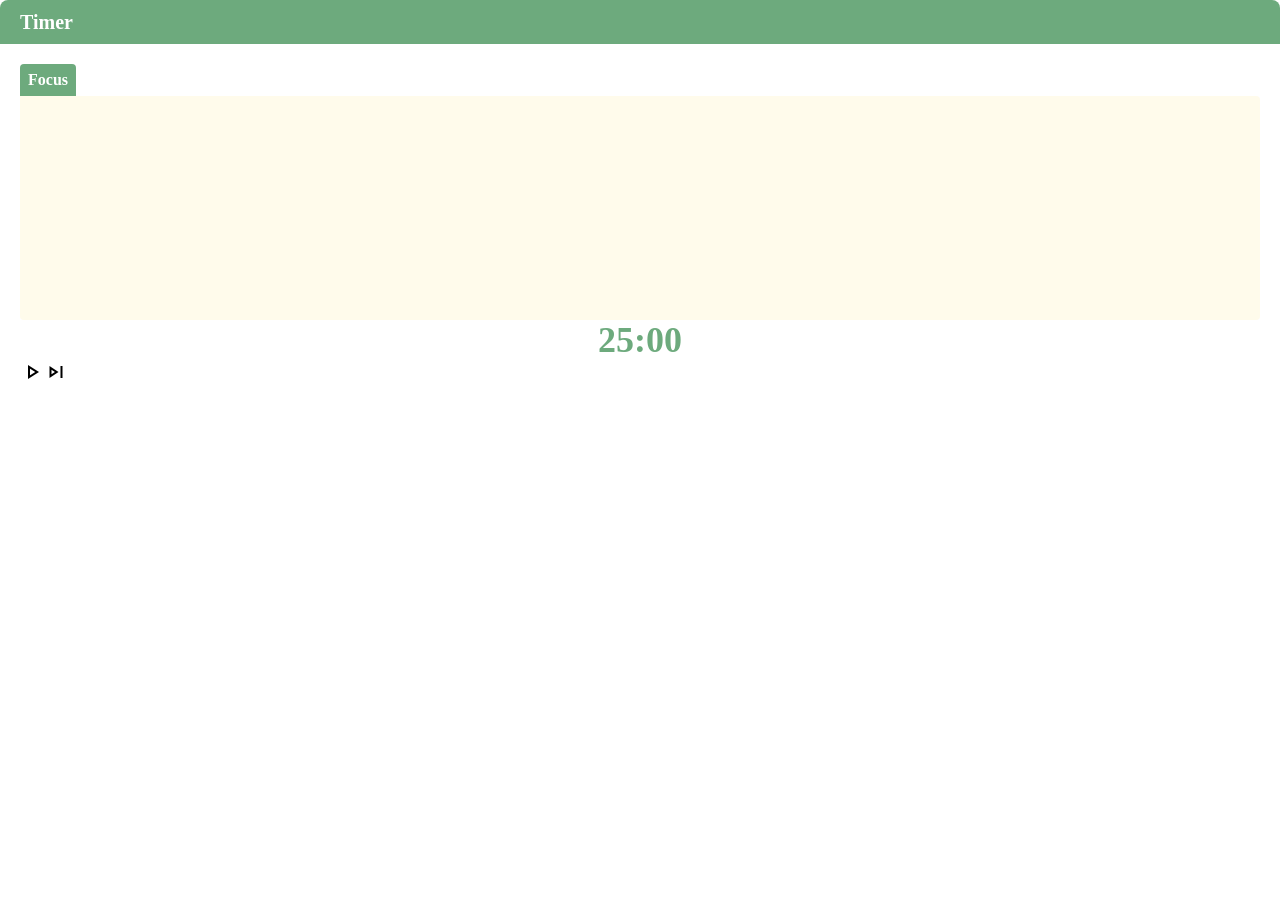
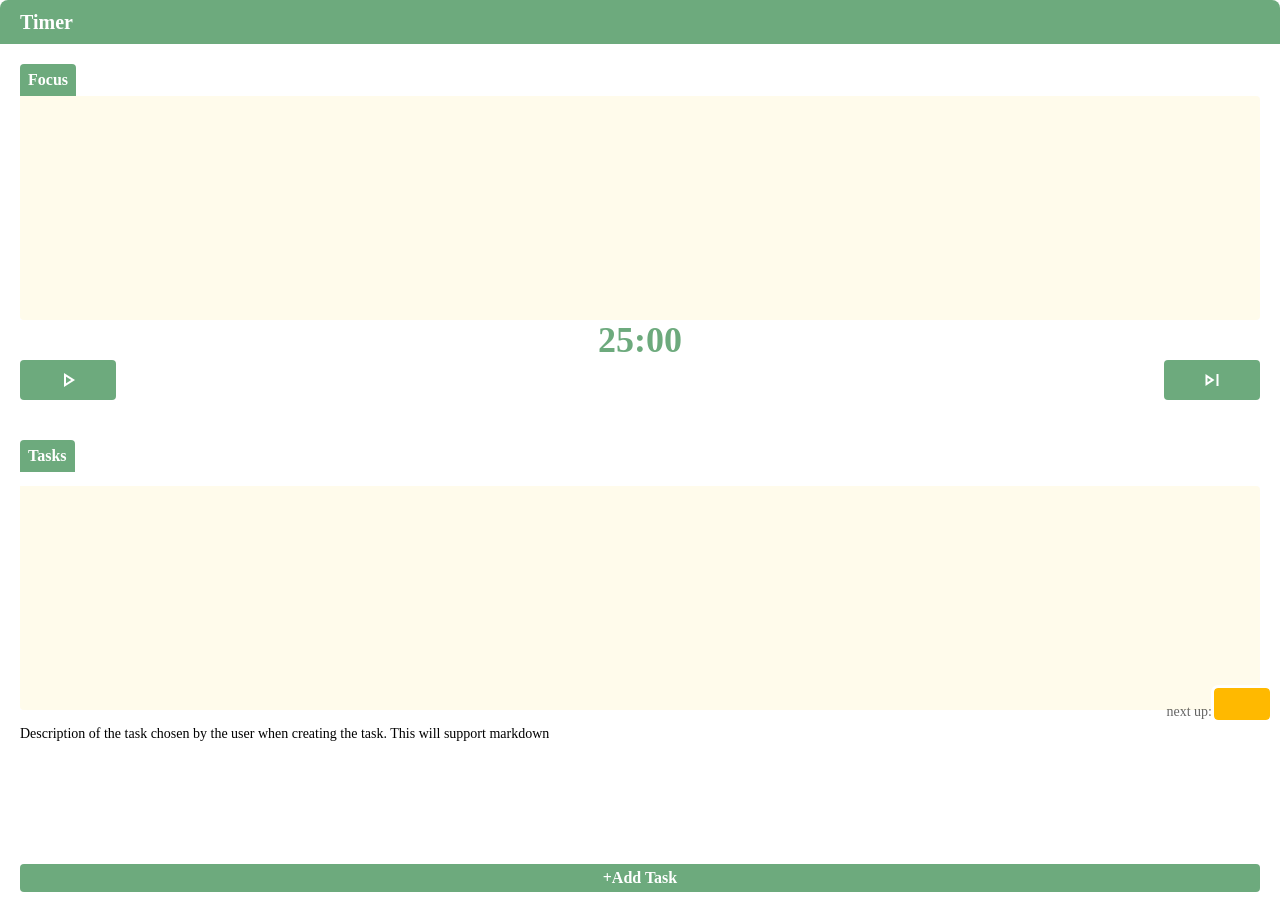
Before and after one commit to Gabriel-S-Paiva/mosaic, a Vue app: page / in a window 1280 px wide. Before the commit the page ends 800 px from the top, so only its background shows below. Built offline with nearby package versions, Linux system fonts and the light colour scheme.

Commit message:
Enhance Timer component with task management features and update timer logic for breaks
Timer component fully laidout

```diff
--- a/src/components/Timer.vue
+++ b/src/components/Timer.vue
@@ -25,13 +25,16 @@
     if(status.value.type === "Focus"){
       if(status.value.count === status.value.goal){
           status.value.type = "Long Break"
+          timer.value = 600
           status.value.count = 1;
       }else {
         status.value.type = "Break"
+        timer.value = 300
         status.value.count ++;
       }
     }else{
       status.value.type = "Focus"
+      timer.value = 1500
     }
   }
   const formatTimer = (secondsTotal: number): string => {
@@ -49,7 +52,7 @@
 </script>
 
 <template>
-  <main class="w-full bg-white">
+  <main class="w-full/6 bg-white">
     <h2 class="px-5 py-2 bg-primary rounded-t-lg text-white text-xl font-bold font-['Switzer']">
       Timer
     </h2>
@@ -59,15 +62,40 @@
         <!-- remove bg collor when finished -->
       </div>
       <p class="flex justify-center text-primary text-4xl font-bold font-['Nippo']">{{ formatTimer(timer) }}</p>
-      <div>
-        <button>
-          <span v-if="isPlaying" @click="pauseTimer" class="material-symbols-outlined">pause</span>
-          <span v-else @click="startTimer" class="material-symbols-outlined">play_arrow</span>
+      <div class="flex justify-between">
+        <button class="w-24 h-10 bg-primary rounded flex items-center justify-center">
+          <span v-if="isPlaying" @click="pauseTimer" class="material-symbols-outlined text-white w-full flex items-center">pause</span>
+          <span v-else @click="startTimer" class="material-symbols-outlined text-white w-full flex items-center">play_arrow</span>
         </button>
-        <button>
-          <span @click="nextTimer" class="material-symbols-outlined">skip_next</span>
+        <button class="w-24 h-10 bg-primary rounded flex items-center justify-center">
+          <span @click="nextTimer" class="material-symbols-outlined text-white w-full flex items-center">skip_next</span>
         </button>
       </div>
     </div>
+    <div class="p-5">
+      <h3 class="w-fit bg-primary rounded-t px-2 py-1 text-white text-base font-bold font-['Switzer']">Tasks</h3>
+      <div class="w-full relative h-56 rounded-r rounded-bl bg-amber-50 my-3.5">
+        <!-- remove bg collor when finished -->
+         <p class="absolute -bottom-3 right-12 opacity-60 justify-start text-black text-sm font-normal font-['Switzer']">next up:</p>
+         <div class="absolute -bottom-2.5 -right-2.5 w-14 h-8 bg-amber-400 rounded outline-3 outline-white">
+            <!-- remove bg collor when finished -->
+         </div>
+      </div>
+      <p class="text-sm font-normal font-['Switzer']">
+        <!-- Delete Content after -->
+        Description of the task chosen by the user when creating the task. This will support markdown
+      </p>
+    </div>
+    <div class="p-5 relative">
+     <!--  Progress Bar -->
+    </div>
+    <div class="p-5">
+        <ul> <!-- v-for="value in source" -->
+        <!-- Subtasks -->
+        </ul>
+    </div>
+    <div class="p-5">
+      <button class="w-full h-7 rounded bg-primary text-white text-base font-bold font-['Switzer']">+Add Task</button>
+    </div>
   </main>
 </template>
```
